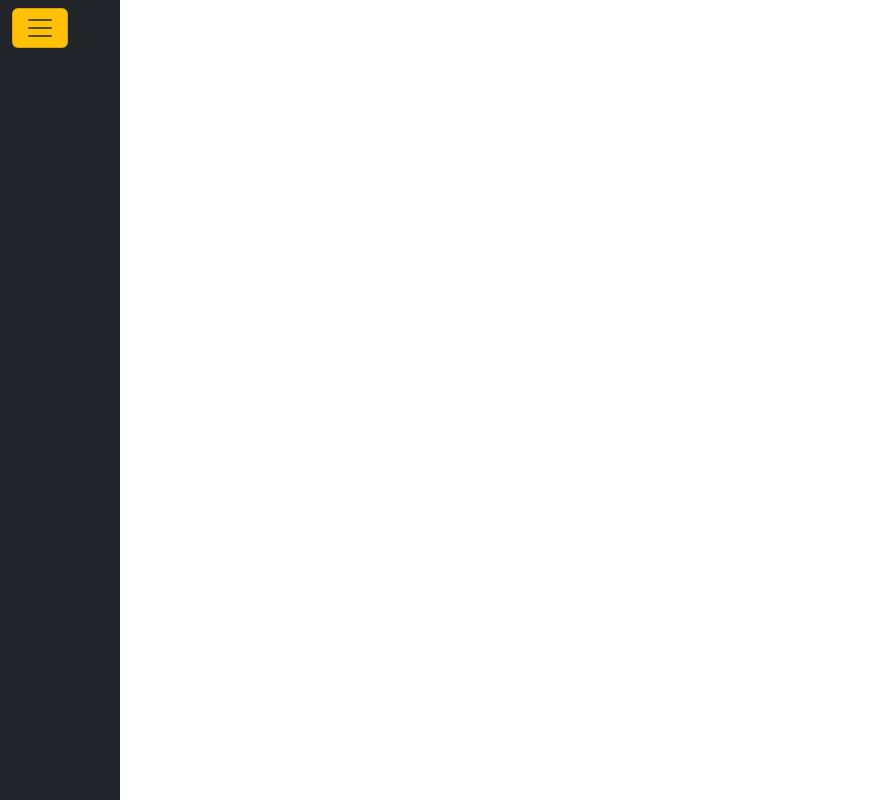
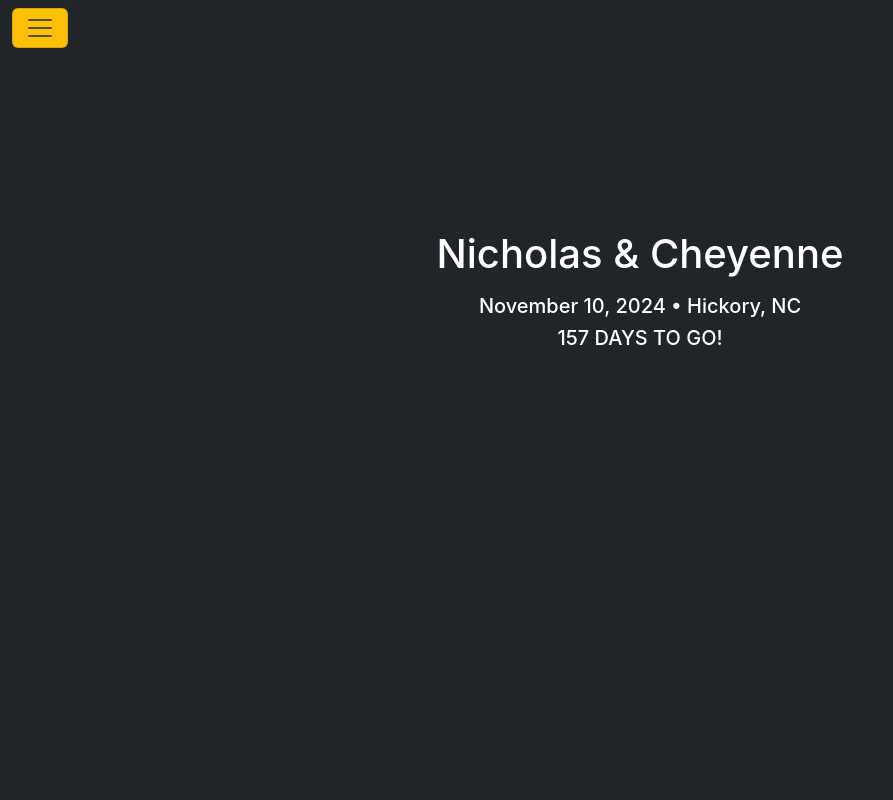
Before and after one commit to ncapel/capel-wedding-app, a React (Create React App) app: page / in a window 1280 px wide. Shown: the whole page, without its empty margins (0-893 px from the left). Built offline with nearby package versions, Linux system fonts and the light colour scheme.

Commit message:
edits to navbar and styling

```diff
--- a/src/App.js
+++ b/src/App.js
@@ -5,7 +5,7 @@ import BackgroundImage from './Components/Background';
 
 function App() {
   return (
-    <div className='mt-5 text-white'>
+    <div className='mt-5'>
       <Header/>
       <NavBar/>
     </div>
--- a/src/Components/Header.js
+++ b/src/Components/Header.js
@@ -8,10 +8,10 @@ function Header() {
     const days = Math.floor(countDown / (1000 * 60 * 60 * 24));
 
     return (
-        <div className='text-center' style={{
+        <div className='text-center text-white' style={{
             marginTop: '230px'
         }}>
-            <h1 className='mb-3'>Nicholas & Cheyenne</h1>
+            <h1 className='mb-3' id='title'>Nicholas & Cheyenne</h1>
             <h5>November 10, 2024 • Hickory, NC</h5>
             <h5>{days + ' days to go!'.toUpperCase()}</h5>
         </div>
--- a/src/index.css
+++ b/src/index.css
@@ -5,11 +5,19 @@ body {
     sans-serif;
   -webkit-font-smoothing: antialiased;
   -moz-osx-font-smoothing: grayscale;
+  background-color: #212529
 }
 
 code {
   font-family: source-code-pro, Menlo, Monaco, Consolas, 'Courier New',
     monospace;
+}
+
+@font-face {
+  font-family: 'TitleFont';
+  src: local('TitleFont'), url(./assets/fonts/ParkLaneNF.ttf) format('truetype');
+  /* other formats include: 'woff2', 'truetype, 'opentype',
+                            'embedded-opentype', and 'svg' */
 }
 
 .vertical-navbar {
```
Also changed, not shown: src/assets/fonts/ParkLaneNF.ttf (added).
